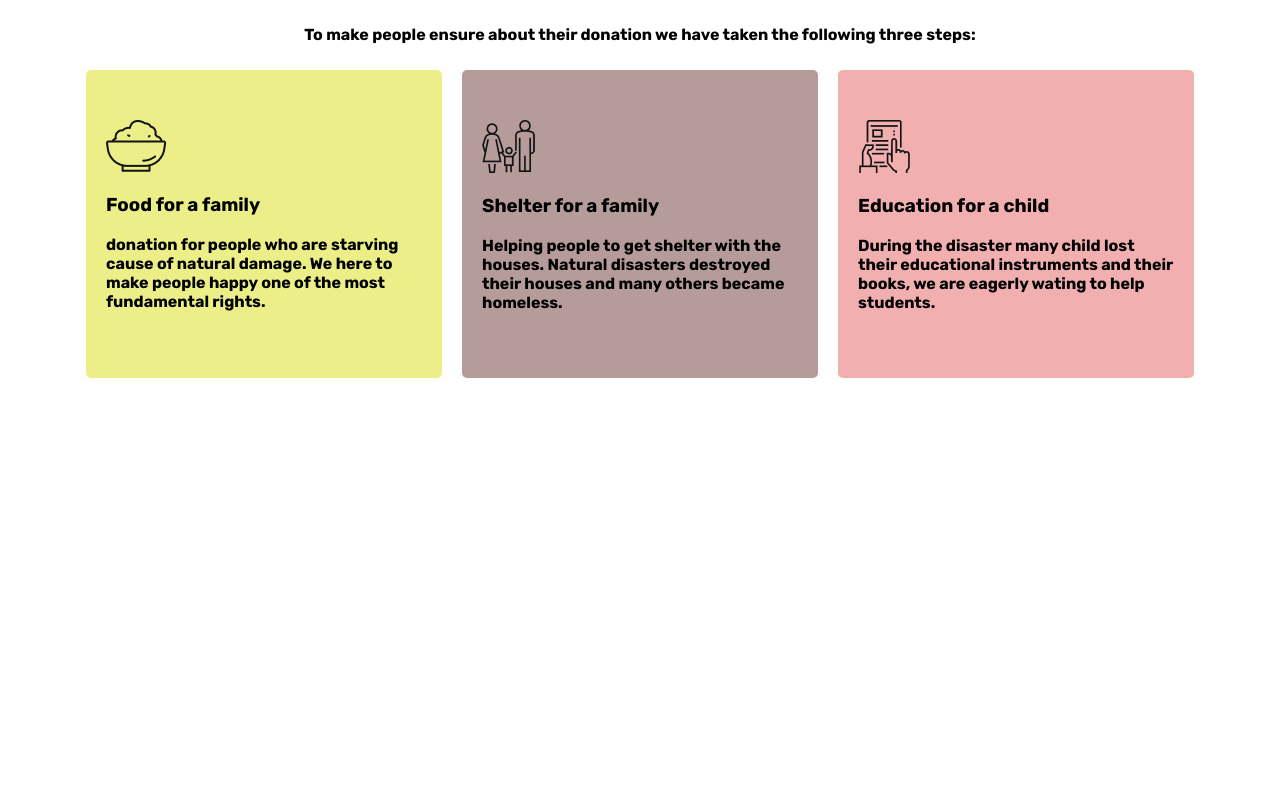
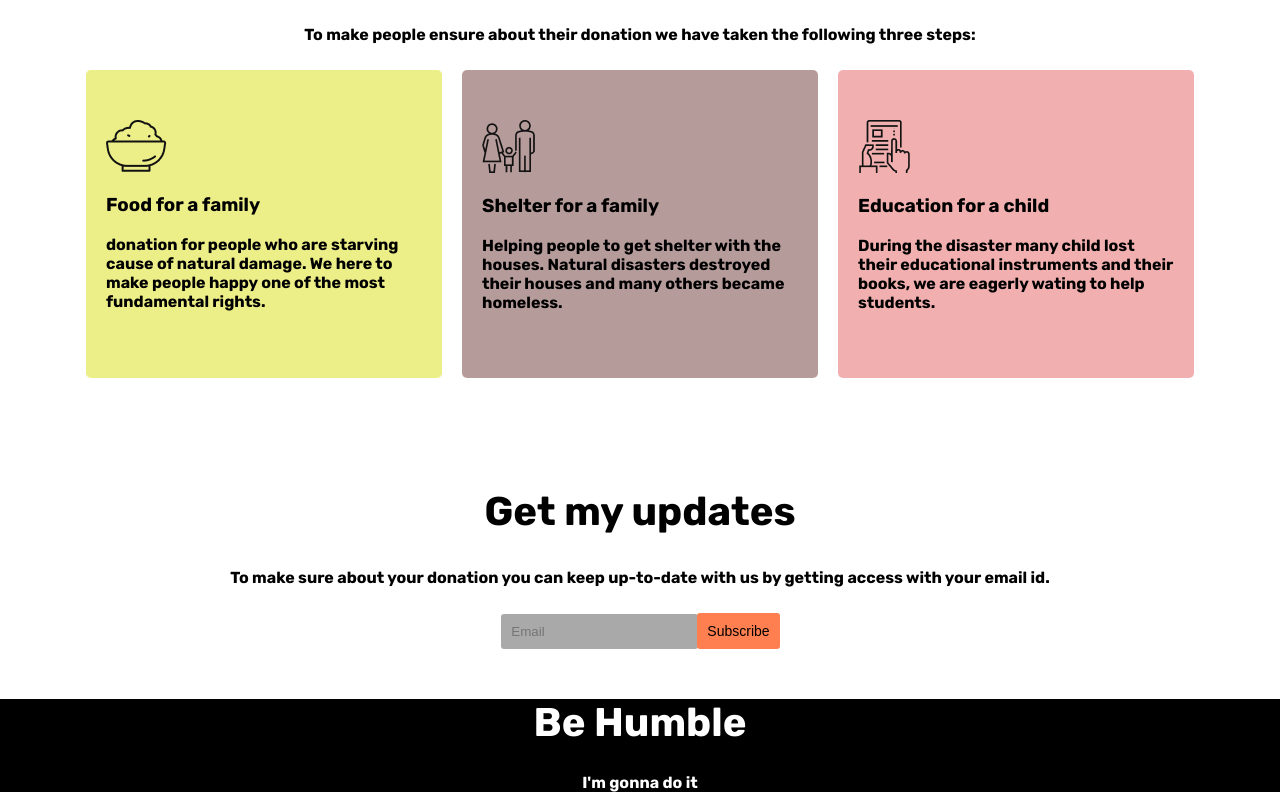
Before and after one commit to ShahinLemon/new-repo, a plain HTML site: page index.html in a window 1280 px wide. Shown: the part 1149-1949 px from the top of the page. Before the commit the page ends 1637 px from the top, so only its background shows below. Drawn offline with Linux system fonts and the light colour scheme.

Commit message:
mandatory sections are added

```diff
--- a/index.html
+++ b/index.html
@@ -61,5 +61,18 @@
             </div>
        </div>
     </section>
+    <section id="get-my-update-section">
+        <h1>Get my updates</h1>
+        <p>
+            To make sure about your donation you can keep up-to-date with us by getting access with your email id.
+        </p>
+        <form action="" id="form-id">
+            <input type="text" placeholder="Email" id="email-id"><button id="subscribe-button" target="_blank">Subscribe</button>
+        </form>
+    </section>
+    <footer id="footer-id">
+        <h1>Be Humble</h1>
+        <p>I'm gonna do it</p>
+    </footer>
 </body>
 </html>
--- a/style.css
+++ b/style.css
@@ -102,3 +102,29 @@ hr{
     border-radius: 5px;
     background-color: rgb(241, 175, 175);
 }
+#get-my-update-section{
+    text-align: center;
+}
+#subscribe-button{
+    background-color: coral;
+    margin: 10px -1px;
+    padding: 10px 10px;
+    font-size: 14px;
+    font-weight: 400;
+    border: 0px solid white;
+    border-radius: 3px;
+}
+#email-id{
+    margin: 10px 0px;
+    padding: 10px 10px;
+    background-color: darkgray;
+    border: 0px solid white;
+    border-radius: 3px;
+}
+#footer-id{
+    text-align: center;
+    background-color: black;
+    color: white;
+
+    margin: 40px -8px -8px -8px;
+}
```
